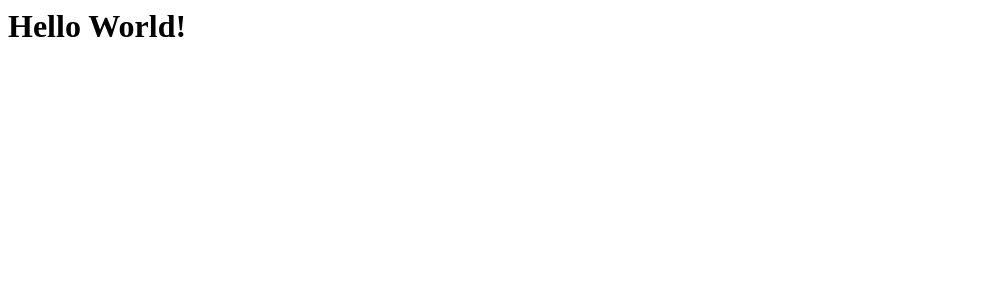
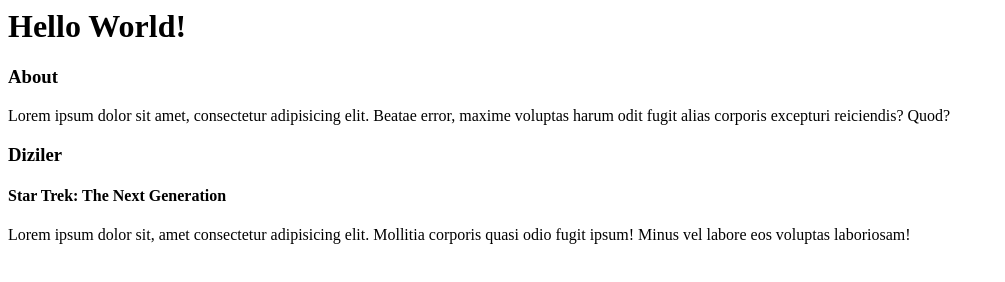
Before and after one commit to efeyagizz/kodluyoruzilkrepo, a plain HTML site: page index.html in a window 1280 px wide. Shown: the whole page, without its empty margins (0-1005 px from the left). Drawn offline with Linux system fonts and the light colour scheme.

Commit message:
Update index.html

```diff
--- a/index.html
+++ b/index.html
@@ -1 +1,19 @@
 <h1>Hello World!</h1>
+
+<h3>About</h3>
+<p>Lorem ipsum dolor sit amet, consectetur adipisicing elit. Beatae error, maxime voluptas harum odit fugit alias corporis excepturi reiciendis? Quod?</p>
+
+<h3>Diziler</h3>
+<h4>Star Trek: The Next Generation</h4>
+
+<p>Lorem ipsum dolor sit, amet consectetur adipisicing elit. Mollitia corporis quasi odio fugit ipsum! Minus vel labore eos voluptas laboriosam!</p>
+
+<!-- <h1>Hello World!</h1>
+
+<h3>About</h3>
+<p>Lorem ipsum dolor sit amet, consectetur adipisicing elit. Beatae error, maxime voluptas harum odit fugit alias corporis excepturi reiciendis? Quod?</p>
+
+<h3>Diziler</h3>
+<h4>Star Trek: The Next Generation</h4>
+
+<p>Lorem ipsum dolor sit, amet consectetur adipisicing elit. Mollitia corporis quasi odio fugit ipsum! Minus vel labore eos voluptas laboriosam!</p> -->
```
